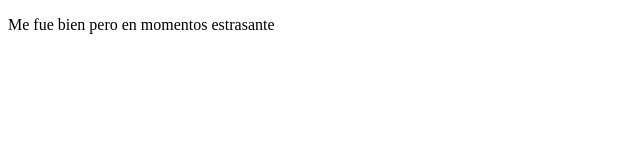
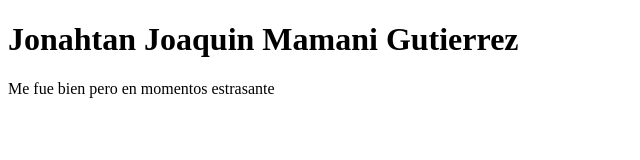
Before and after one commit to JonahtanMG/Laboratorio2IDWeb, a plain HTML site: page index.html in a window 1280 px wide. Shown: the whole page, without its empty margins (0-640 px from the left). Drawn offline with Linux system fonts and the light colour scheme.

Commit message:
Nombre agredado

```diff
--- a/index.html
+++ b/index.html
@@ -6,6 +6,7 @@
     <title>Document</title>
 </head>
 <body>
+    <H1>Jonahtan Joaquin Mamani Gutierrez</H1>
     <p>Me fue bien pero en momentos estrasante</p>
 </body>
 </html>
```
